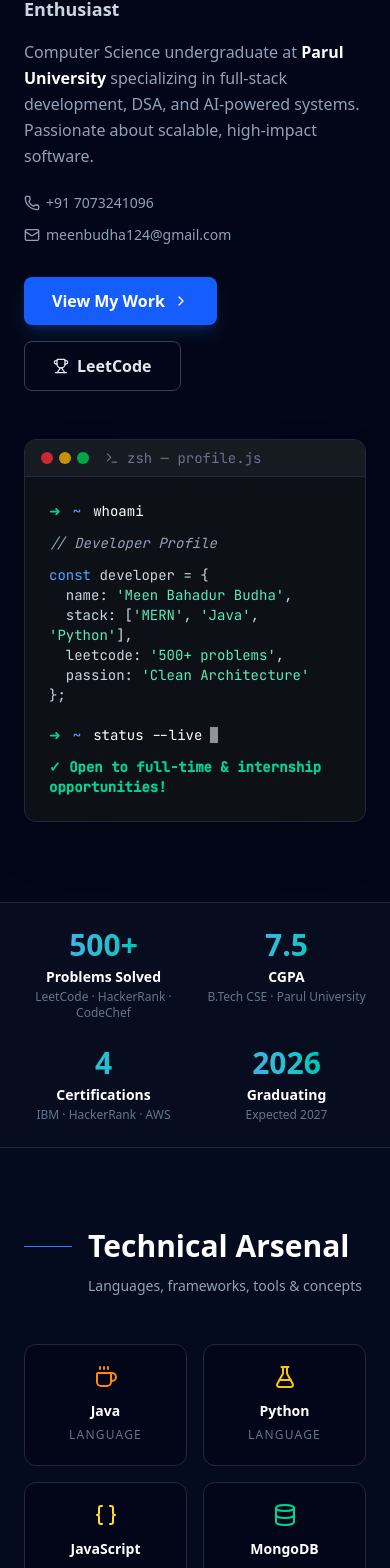
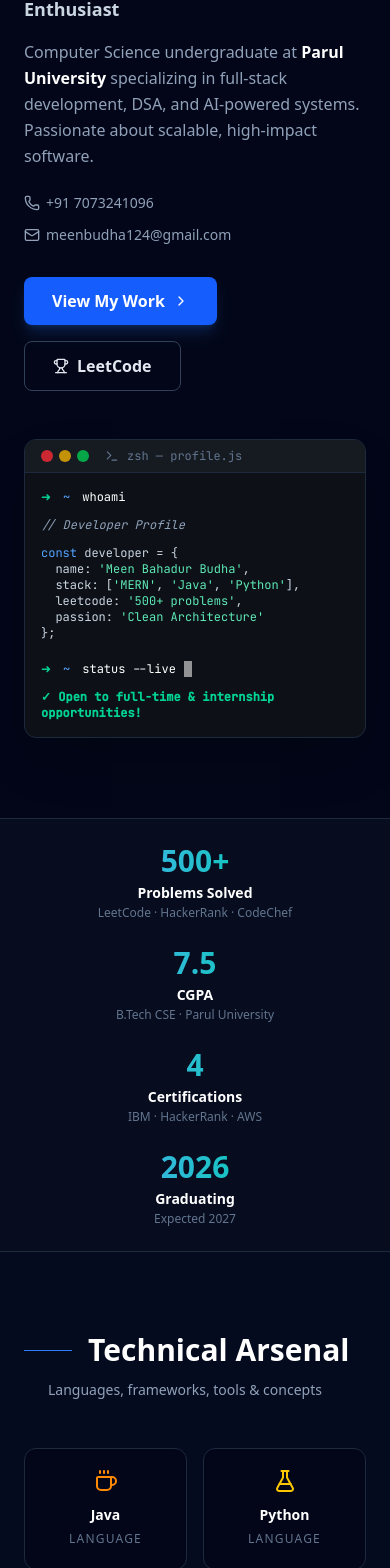
Before and after one commit to Meenbudha/my-portfolio, a React (Vite) app: page / in a window 390 px wide. Shown: the part 425-1993 px from the top of the page. Built offline with nearby package versions, Linux system fonts and the light colour scheme.

Commit message:
fix: optimize mobile layouts and prevent overflows

```diff
--- a/src/App.jsx
+++ b/src/App.jsx
@@ -232,7 +232,7 @@
           </div>
 
           {/* Terminal */}
-          <div className="bg-[#0d1117] rounded-xl border border-slate-800 shadow-2xl overflow-hidden font-mono text-sm">
+          <div className="bg-[#0d1117] rounded-xl border border-slate-800 shadow-2xl overflow-hidden font-mono text-xs sm:text-sm">
             <div className="bg-[#161b22] px-4 py-2 border-b border-slate-800 flex items-center gap-2">
               <div className="flex gap-1.5">
                 <div className="w-3 h-3 rounded-full bg-red-500/80" />
@@ -243,7 +243,7 @@
                 <Terminal size={14} /> zsh — profile.js
               </span>
             </div>
-            <div className="p-6 space-y-3">
+            <div className="p-4 sm:p-6 space-y-3">
               <div className="flex gap-3">
                 <span className="text-emerald-400">➜</span>
                 <span className="text-blue-400">~</span>
@@ -283,7 +283,7 @@
 
       {/* ── Stats Bar ── */}
       <div className="border-y border-slate-800 bg-slate-900/40 py-6 px-6">
-        <div className="max-w-6xl mx-auto grid grid-cols-2 md:grid-cols-4 gap-6 text-center">
+        <div className="max-w-6xl mx-auto grid grid-cols-1 sm:grid-cols-2 md:grid-cols-4 gap-6 text-center">
           {[
             { value: '500+', label: 'Problems Solved', sub: 'LeetCode · HackerRank · CodeChef' },
             { value: '7.5',  label: 'CGPA',            sub: 'B.Tech CSE · Parul University' },
@@ -311,7 +311,7 @@
             <div className="h-px bg-blue-500 w-12" />
             <h2 className="text-3xl font-bold text-white">Technical Arsenal</h2>
           </div>
-          <p className="text-slate-400 mb-12 ml-16 text-sm">Languages, frameworks, tools &amp; concepts</p>
+          <p className="text-slate-400 mb-12 ml-6 sm:ml-16 text-sm">Languages, frameworks, tools &amp; concepts</p>
           <div className="grid grid-cols-2 sm:grid-cols-3 md:grid-cols-4 lg:grid-cols-6 gap-4">
             {SKILLS.map(skill => (
               <div key={skill.name}
@@ -361,7 +361,7 @@
 
             {/* LeetCode Card */}
             <a href="https://leetcode.com/u/Meen_Budha/" target="_blank" rel="noopener noreferrer"
-              className="group relative p-8 bg-slate-900 border border-slate-800 rounded-2xl hover:border-orange-400/60 transition-all hover:-translate-y-1 overflow-hidden">
+              className="group relative p-5 sm:p-8 bg-slate-900 border border-slate-800 rounded-2xl hover:border-orange-400/60 transition-all hover:-translate-y-1 overflow-hidden">
               <div className="absolute inset-0 bg-gradient-to-br from-orange-500/5 to-yellow-500/5 opacity-0 group-hover:opacity-100 transition-opacity" />
               <div className="relative flex items-start gap-5">
                 <div className="w-14 h-14 rounded-xl bg-orange-500/10 border border-orange-500/20 flex items-center justify-center shrink-0 group-hover:bg-orange-500/20 transition-colors">
@@ -375,7 +375,7 @@
                     <ExternalLink className="w-4 h-4 text-slate-500 group-hover:text-orange-400 transition-colors" />
                   </div>
                   <p className="text-orange-400 text-sm font-mono mb-4">@meenbudha</p>
-                  <div className="grid grid-cols-3 gap-3">
+                  <div className="grid grid-cols-3 gap-2 sm:gap-3">
                     <div className="text-center p-3 bg-slate-950 rounded-xl border border-slate-800">
                       <div className="text-xl font-bold text-white">400+</div>
                       <div className="text-xs text-slate-500 mt-0.5">Solved</div>
@@ -395,7 +395,7 @@
 
             {/* Codolio Card */}
             <a href="https://codolio.com/profile/meenbudha" target="_blank" rel="noopener noreferrer"
-              className="group relative p-8 bg-slate-900 border border-slate-800 rounded-2xl hover:border-violet-400/60 transition-all hover:-translate-y-1 overflow-hidden">
+              className="group relative p-5 sm:p-8 bg-slate-900 border border-slate-800 rounded-2xl hover:border-violet-400/60 transition-all hover:-translate-y-1 overflow-hidden">
               <div className="absolute inset-0 bg-gradient-to-br from-violet-500/5 to-cyan-500/5 opacity-0 group-hover:opacity-100 transition-opacity" />
               {/* Header */}
               <div className="relative flex items-start gap-5 mb-5">
@@ -483,7 +483,7 @@
                   className="group relative bg-slate-900 rounded-2xl border border-slate-800 overflow-hidden hover:border-blue-500/40 transition-all">
                   {/* Top Banner */}
                   <div className={`h-3 w-full bg-gradient-to-r ${project.accent}`} />
-                  <div className="p-8">
+                  <div className="p-5 sm:p-8">
                     <div className="flex flex-col md:flex-row md:items-start justify-between gap-4 mb-6">
                       <div>
                         <div className="flex items-center gap-3 mb-1">
@@ -496,7 +496,7 @@
                         </div>
                         <p className="text-blue-400 font-medium text-sm">{project.subtitle}</p>
                       </div>
-                      <div className="flex gap-3 text-slate-400 shrink-0">
+                      <div className="flex flex-wrap gap-2 sm:gap-3 text-slate-400 shrink-0">
                         <a href={project.github} target="_blank" rel="noopener noreferrer"
                           className="flex items-center gap-1.5 text-sm hover:text-white transition-colors border border-slate-700 hover:border-slate-500 px-3 py-1.5 rounded-lg">
                           <Github size={16} /> GitHub
@@ -548,7 +548,7 @@
 
           <div className="grid md:grid-cols-2 gap-8">
             {/* Education Card */}
-            <div className="p-8 bg-slate-950 border border-slate-800 rounded-2xl hover:border-blue-500/40 transition-all">
+            <div className="p-5 sm:p-8 bg-slate-950 border border-slate-800 rounded-2xl hover:border-blue-500/40 transition-all">
               <div className="flex items-start gap-4 mb-6">
                 <div className="w-12 h-12 rounded-xl bg-blue-600/10 border border-blue-600/20 flex items-center justify-center shrink-0">
                   <GraduationCap className="w-6 h-6 text-blue-400" />
@@ -573,7 +573,7 @@
             </div>
 
             {/* Achievements Card */}
-            <div className="p-8 bg-slate-950 border border-slate-800 rounded-2xl hover:border-emerald-500/40 transition-all">
+            <div className="p-5 sm:p-8 bg-slate-950 border border-slate-800 rounded-2xl hover:border-emerald-500/40 transition-all">
               <div className="flex items-start gap-4 mb-6">
                 <div className="w-12 h-12 rounded-xl bg-emerald-600/10 border border-emerald-600/20 flex items-center justify-center shrink-0">
                   <Trophy className="w-6 h-6 text-emerald-400" />
@@ -596,7 +596,7 @@
             </div>
 
             {/* Certifications */}
-            <div className="md:col-span-2 p-8 bg-slate-950 border border-slate-800 rounded-2xl hover:border-violet-500/40 transition-all">
+            <div className="md:col-span-2 p-5 sm:p-8 bg-slate-950 border border-slate-800 rounded-2xl hover:border-violet-500/40 transition-all">
               <div className="flex items-start gap-4 mb-6">
                 <div className="w-12 h-12 rounded-xl bg-violet-600/10 border border-violet-600/20 flex items-center justify-center shrink-0">
                   <Award className="w-6 h-6 text-violet-400" />
@@ -640,8 +640,8 @@
           </p>
 
           <a href="mailto:meenbudha124@gmail.com"
-            className="inline-flex items-center gap-2 bg-blue-600 hover:bg-blue-700 text-white px-10 py-4 rounded-xl font-bold text-lg transition-all shadow-xl shadow-blue-500/20 mb-12">
-            <Mail className="w-5 h-5" /> meenbudha124@gmail.com
+            className="inline-flex items-center gap-2 bg-blue-600 hover:bg-blue-700 text-white px-5 sm:px-10 py-3 sm:py-4 rounded-xl font-bold text-sm sm:text-lg transition-all shadow-xl shadow-blue-500/20 mb-12 max-w-full overflow-hidden">
+            <Mail className="w-4 h-4 sm:w-5 sm:h-5" /> meenbudha124@gmail.com
           </a>
 
           {/* Social Icons */}
```
Also changed, not shown: 1 other file (tests, documents, lock files or other folders).
